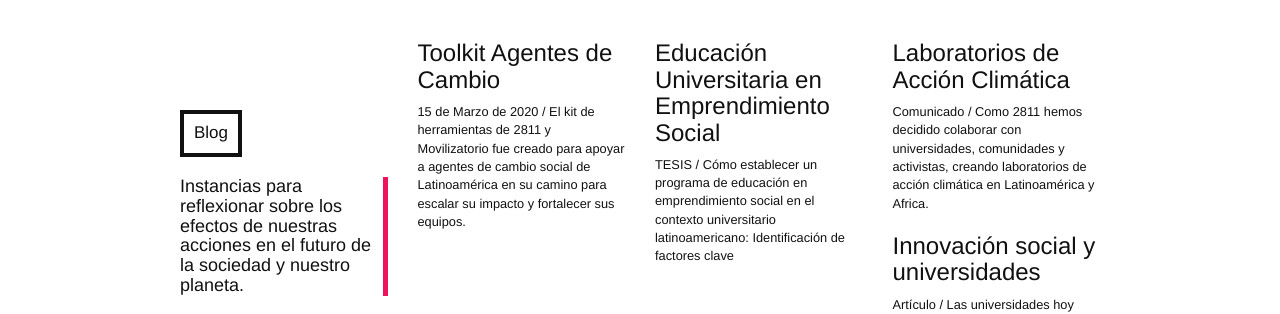
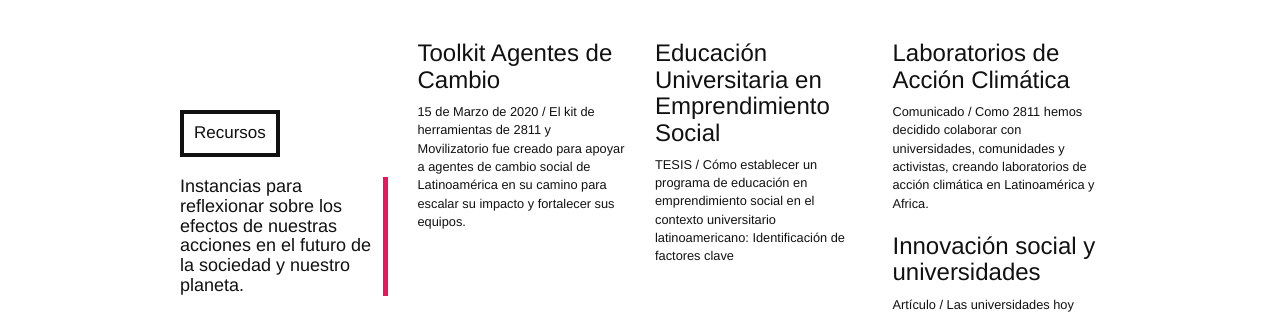
Before and after one commit to 2811Chile/2811Chile.github.io, a Jekyll site: the page built from recursos.md, in a window 1280 px wide. Shown: the part 137-451 px from the top of the page. Built offline with Jekyll 4.4.1, drawn with Linux system fonts in a browser that asks for light colours; nearby versions of some CDN libraries; some web fonts are replaced.

Commit message:
Updated Recursos

```diff
--- a/recursos.md
+++ b/recursos.md
@@ -1,5 +1,5 @@
 ---
-title: Blog
+title: Recursos
 permalink: "/blog/"
 descripcion: 'Instancias para reflexionar sobre los efectos de nuestras acciones en
   el futuro de la sociedad y nuestro planeta. '
@@ -10,7 +10,7 @@ layout: default
   <div class="col-xs-10 col-xs-offset-1">
     <div class="row">
       <div class="col-xs-12 col-sm-3">
-        <h2 class="title">Blog</h2>
+        <h2 class="title">Recursos</h2>
         <h4>{{ page.descripcion }}</h4>
       </div>
       {% for post in site.posts %}
```
